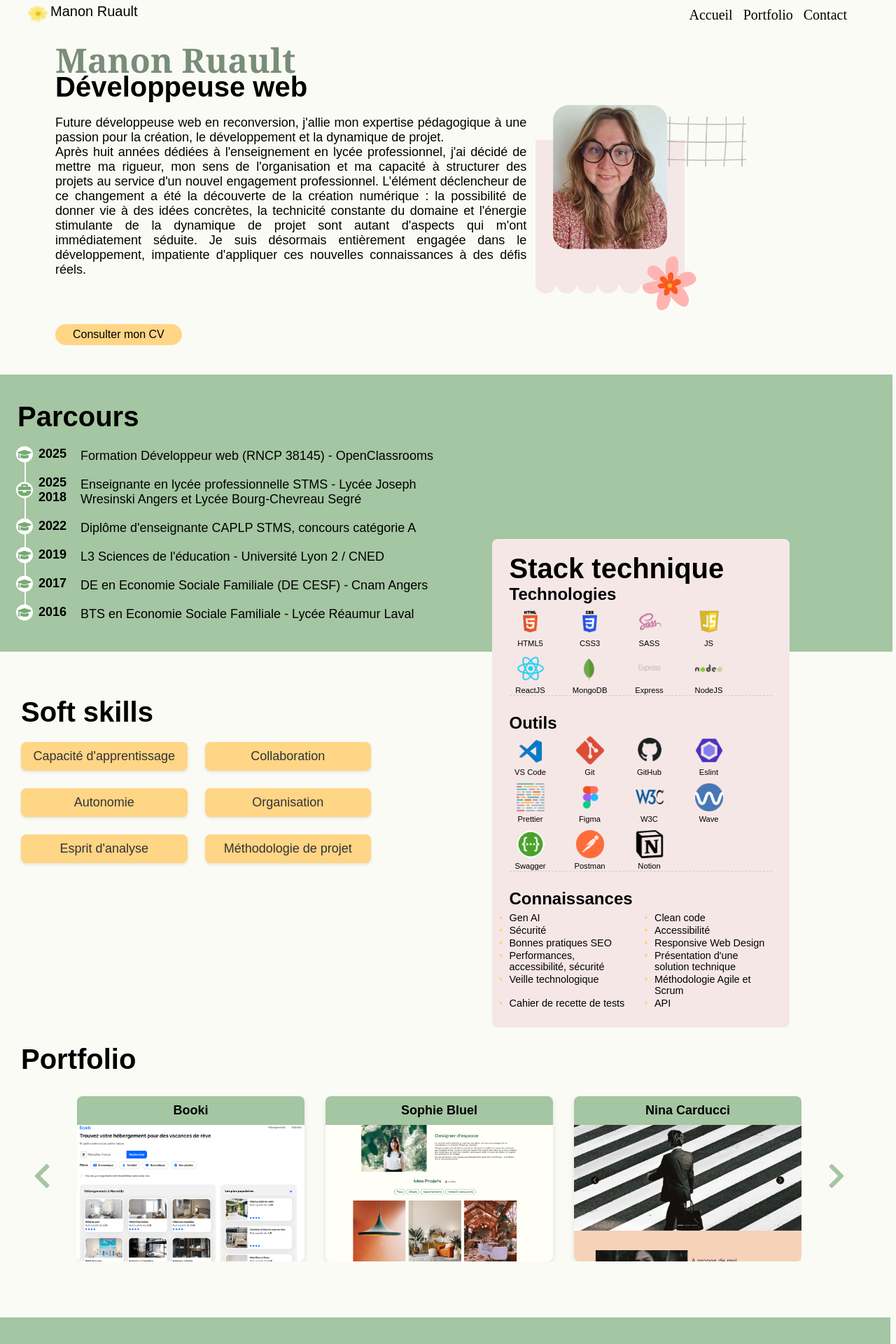
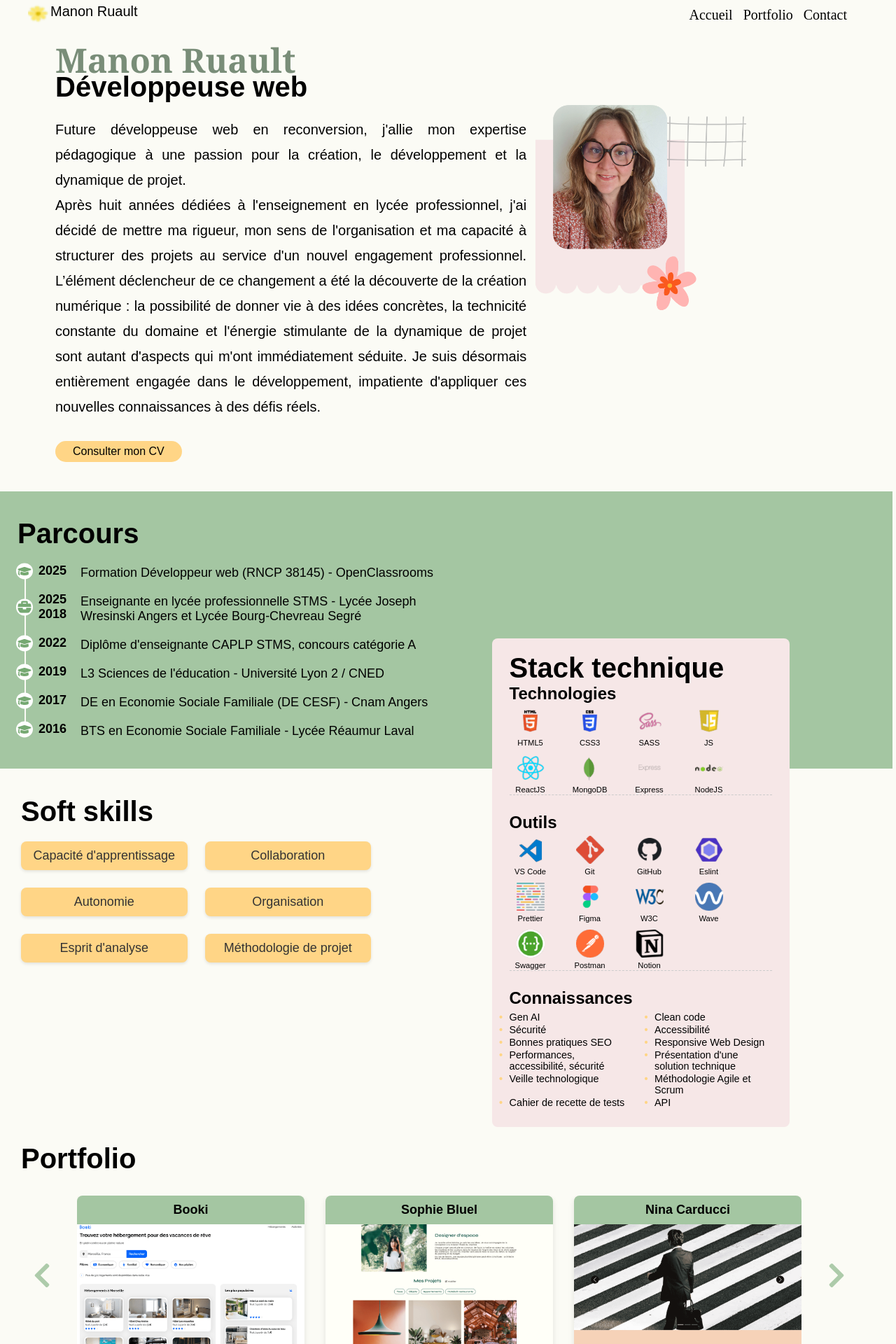
Before and after one commit to Manonrult/Portfolio, a React (Vite) app: page / in a window 1280 px wide. Shown: the top 1920 px of the page at 70% size. Built offline with nearby package versions, Linux system fonts and the light colour scheme; no server answers; a web font is replaced by a local one.

Commit message:
Corrections section Portfolio

```diff
--- a/src/components/ExperiencesSection/experiencesSection.scss
+++ b/src/components/ExperiencesSection/experiencesSection.scss
@@ -21,7 +21,7 @@
 
 /* --- STYLE DE LA STACK TECHNIQUE (Positionnement Absolu) --- */
 .stack-technique-container {
-  margin-top: 15%;
+  margin-top: 13%;
   margin-left: 55%;
   transform: translateY(-50%);
   width: 30%; // Doit être inférieur au padding-right du parent (30%)
@@ -50,7 +50,7 @@
     width: 37%;
   }
   .soft-skills-section {
-    margin-top: -955px;
+    margin-top: -980px;
     width: 35%;
   }
 }
--- a/src/components/PortfolioCard/portfolioCard.scss
+++ b/src/components/PortfolioCard/portfolioCard.scss
@@ -24,7 +24,6 @@
   &__image-container {
     position: relative;
     width: 100%;
-
     padding-top: 60%;
     flex-grow: 1;
   }
--- a/src/components/ProjectCarousel/projectCarousel.scss
+++ b/src/components/ProjectCarousel/projectCarousel.scss
@@ -1,5 +1,20 @@
 @use '../../styles/mixins' as *;
 @use '../../styles/variables' as *;
+
+@keyframes arrow-pulse {
+  0% {
+    transform: scale(1);
+    opacity: 0.9;
+  }
+  50% {
+    transform: scale(1.05); // Léger agrandissement
+    opacity: 1;
+  }
+  100% {
+    transform: scale(1);
+    opacity: 0.9;
+  }
+}
 
 .carousel-container {
   margin: 0 auto 40px auto;
@@ -35,13 +50,19 @@
   font-size: 2.5rem;
   cursor: pointer;
   padding: 10px;
-  transition: color 0.2s ease;
+  transition: color 0.2s ease, transform 0.2s ease-in-out;
   z-index: 10;
+  animation: arrow-pulse 1s infinite ease-in-out;
 
   &:hover {
     color: darken($color-primary, 10%);
+    animation: none;
+    transform: translateX(5px) scale(1.1);
   }
-
+  &:active {
+    // Effet de "pression" lorsque l'on clique
+    transform: scale(0.95);
+  }
   @media (max-width: 768px) {
     font-size: 1.5rem;
   }
--- a/src/components/Présentation/presentation.scss
+++ b/src/components/Présentation/presentation.scss
@@ -35,6 +35,8 @@
   width: 80%;
   min-width: 60%;
   margin-right: 1%;
+  line-height: 1.8;
+  font-size: 20px;
 }
 
 .presentation__button {
@@ -73,6 +75,7 @@
   .presentation__text {
     max-width: 85%;
     width: 90%;
+    font-size: 16px;
   }
   .presentation__button-wrapper {
     margin-top: -10px;
@@ -126,6 +129,7 @@
     max-width: 100%;
     width: 100%;
     margin-top: 1rem;
+    font-size: 14px;
   }
 
   .presentation__button-wrapper {
--- a/src/pages/Home.scss
+++ b/src/pages/Home.scss
@@ -6,7 +6,7 @@
   margin: 0 auto;
   padding-top: 40px;
   padding-bottom: 40px;
-  max-width: 1200px; // Maintenir la largeur maximale de la zone de contenu
+  //max-width: 1200px; // Maintenir la largeur maximale de la zone de contenu
   padding-right: 40px;
   margin-left: 15px;
   @media (max-width: 769px) {
```
Also changed, not shown: 1 other file (tests, documents, lock files or other folders).
